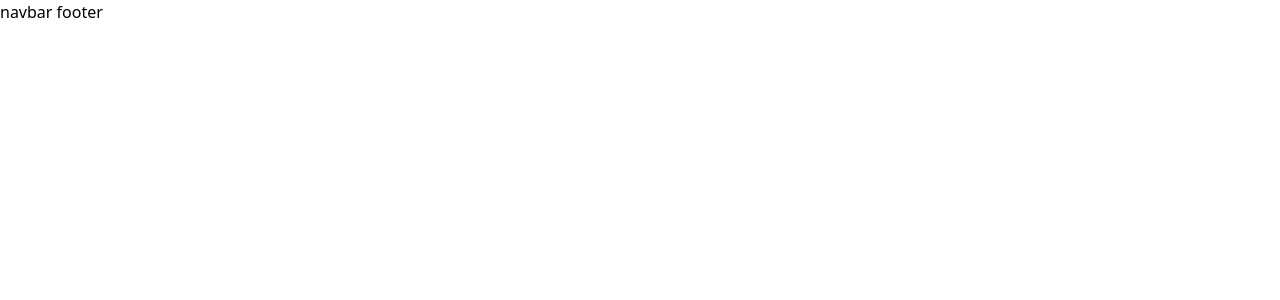
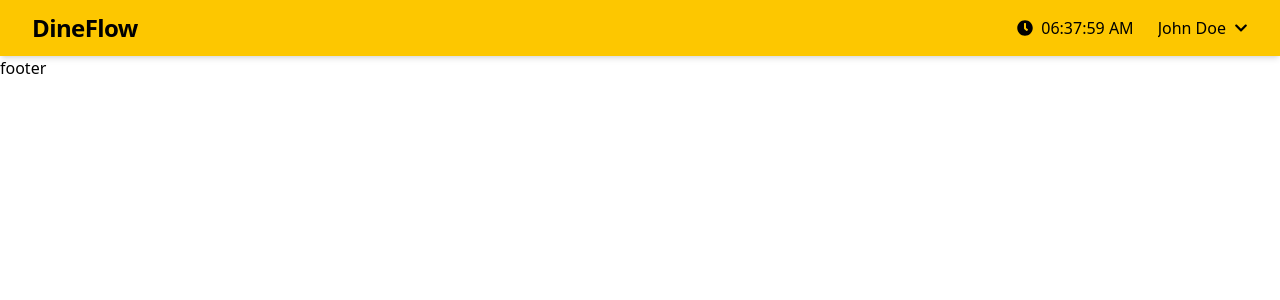
Before and after one commit to iktushar01/restaurant-management-system-client, a React (Vite) app: page /RestaurantDashboard/Index in a window 1280 px wide. Shown: the top 300 px of the page. Built offline with nearby package versions, Linux system fonts and the light colour scheme.

Commit message:
Shared Header section added

```diff
--- a/src/Layouts/RestaurantDashboard/RestaurantDashboard.jsx
+++ b/src/Layouts/RestaurantDashboard/RestaurantDashboard.jsx
@@ -1,9 +1,10 @@
 import React from 'react';
+import Header from '../../Shared/Header/Header';
 
 const RestaurantDashboard = () => {
     return (
         <div>
-            navbar
+            <Header/>
             footer
         </div>
     );
--- /dev/null
+++ b/src/Shared/Header/Header.jsx
@@ -0,0 +1,114 @@
+import React, { useState, useEffect, useRef } from "react";
+import { FaChevronDown, FaUser, FaSignOutAlt, FaClock } from "react-icons/fa";
+
+const Header = () => {
+  const [currentTime, setCurrentTime] = useState(new Date());
+  const [username] = useState("John Doe"); // Replace with actual user data
+  const [dropdownOpen, setDropdownOpen] = useState(false);
+  const dropdownRef = useRef(null);
+
+  // Update time every second
+  useEffect(() => {
+    const timer = setInterval(() => {
+      setCurrentTime(new Date());
+    }, 1000);
+
+    return () => clearInterval(timer);
+  }, []);
+
+  // Close dropdown when clicking outside
+  useEffect(() => {
+    const handleClickOutside = (event) => {
+      if (dropdownRef.current && !dropdownRef.current.contains(event.target)) {
+        setDropdownOpen(false);
+      }
+    };
+
+    document.addEventListener("mousedown", handleClickOutside);
+    return () => {
+      document.removeEventListener("mousedown", handleClickOutside);
+    };
+  }, []);
+
+  const handleLogout = () => {
+    // Add your logout logic here
+    console.log("User logged out");
+    setDropdownOpen(false);
+  };
+
+  const toggleDropdown = () => {
+    setDropdownOpen(!dropdownOpen);
+  };
+
+  // Format time with seconds
+  const formatTime = (date) => {
+    return date.toLocaleTimeString([], {
+      hour: "2-digit",
+      minute: "2-digit",
+      second: "2-digit",
+    });
+  };
+
+  return (
+    <header className="h-14 bg-yellow-400 shadow-md">
+      <div className="flex justify-between items-center h-full px-4 sm:px-6 lg:px-8 max-w-7xl mx-auto">
+        <h2 className="text-black text-xl sm:text-2xl font-bold tracking-tight truncate">
+          DineFlow
+        </h2>
+
+        <div className="flex items-center space-x-4 sm:space-x-6">
+          {/* Time display - adjusts for different screen sizes */}
+          <div className="flex items-center text-black font-medium">
+            <FaClock className="hidden sm:block mr-2" />
+            <span className="tabular-nums text-sm sm:text-base">
+              {formatTime(currentTime)}
+            </span>
+          </div>
+
+          {/* User dropdown */}
+          <div className="relative" ref={dropdownRef}>
+            <button
+              onClick={toggleDropdown}
+              className="flex items-center text-black font-medium focus:outline-none hover:text-yellow-700 transition-colors"
+              aria-label="User menu"
+            >
+              <span className="hidden sm:inline truncate max-w-[120px]">
+                {username}
+              </span>
+              <span className="sm:hidden">
+                <FaUser />
+              </span>
+              <FaChevronDown
+                className={`ml-1 sm:ml-2 transition-transform ${
+                  dropdownOpen ? "rotate-180" : ""
+                }`}
+                size={14}
+              />
+            </button>
+
+            {dropdownOpen && (
+              <div className="absolute right-0 mt-2 w-48 bg-white rounded-md shadow-lg py-1 z-50 border border-gray-200">
+                <a
+                  href="#profile"
+                  className="flex items-center px-4 py-2 text-sm text-gray-700 hover:bg-gray-100"
+                >
+                  <FaUser className="mr-2" />
+                  Profile
+                </a>
+                <button
+                  onClick={handleLogout}
+                  className="flex items-center w-full text-left px-4 py-2 text-sm text-gray-700 hover:bg-gray-100"
+                >
+                  <FaSignOutAlt className="mr-2" />
+                  Logout
+                </button>
+              </div>
+            )}
+          </div>
+        </div>
+      </div>
+    </header>
+  );
+};
+
+export default Header;
```
